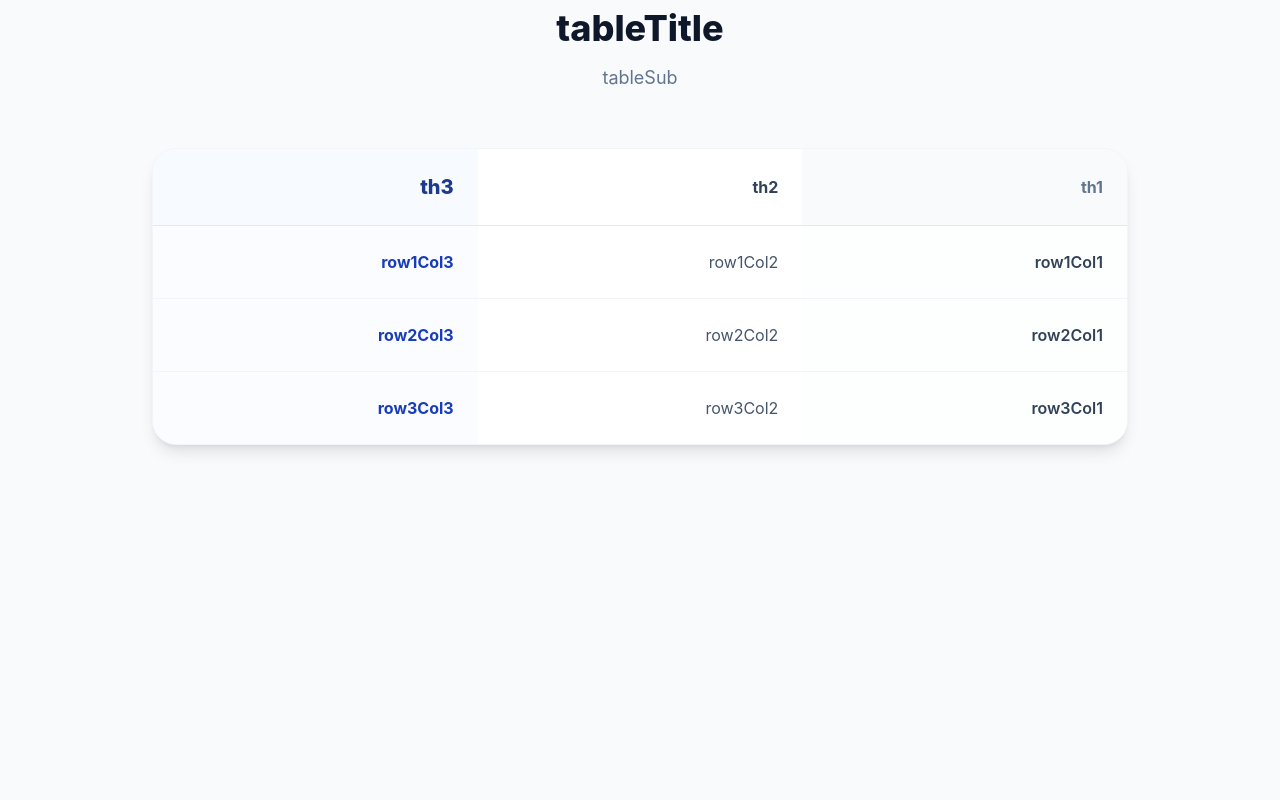
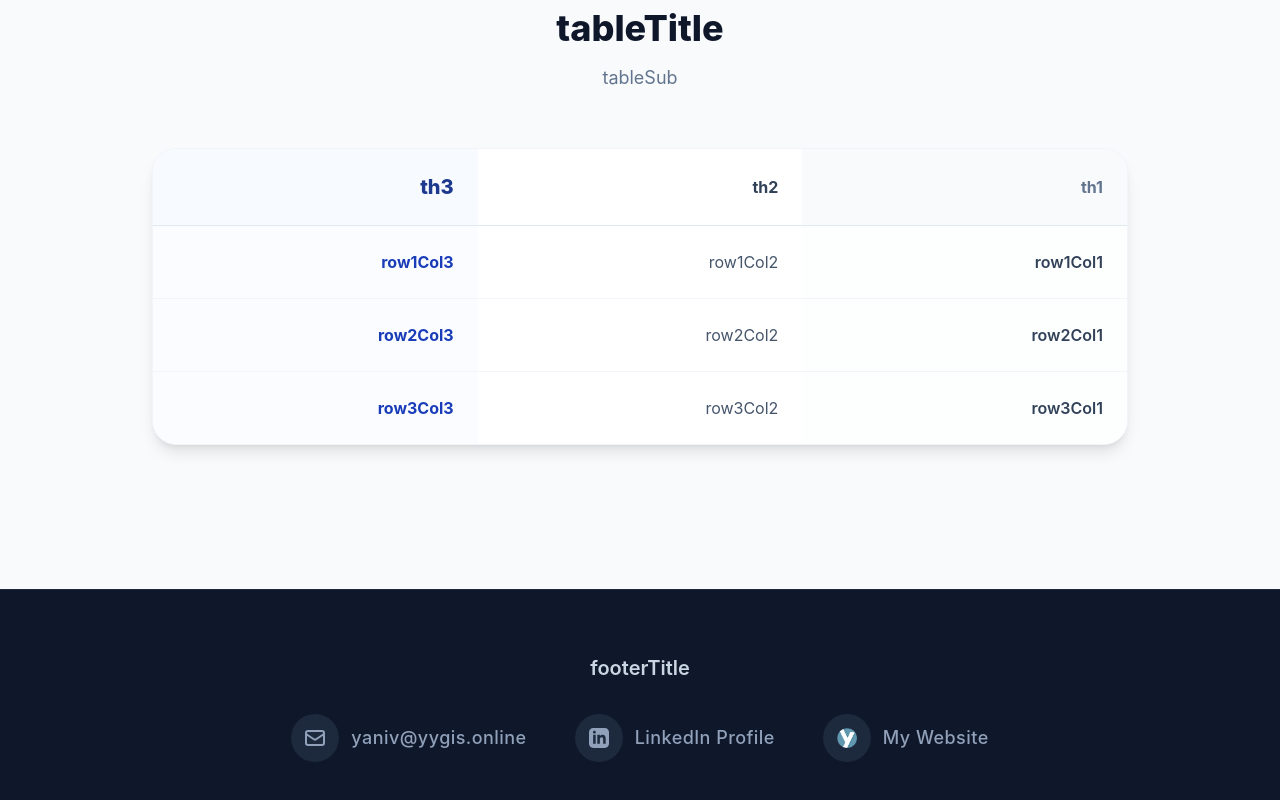
Before and after one commit to yarazi/raas, a React (Vite) app in the folder RaasWeb/: page / in a window 1280 px wide. Shown: the part 855-1655 px from the top of the page. Before the commit the page ends 1396 px from the top, so only its background shows below. Built offline with nearby package versions, Linux system fonts and the light colour scheme; the HTML template or start-up script is replaced by a standard one.

Commit message:
mail, li, and my site

```diff
--- a/RaasWeb/src/components/RaasInfoPage/RaasInfoPage.jsx
+++ b/RaasWeb/src/components/RaasInfoPage/RaasInfoPage.jsx
@@ -121,7 +121,56 @@ const RaasInfoPage = () => {
           </table>
         </div>
       </section>
+{/* Footer Section */}
+      <footer className="bg-slate-900 border-t border-slate-800 py-16 mt-12 relative z-20">
+        <div className="max-w-5xl mx-auto px-6 text-center">
+          <h3 className="text-xl font-semibold text-slate-300 mb-8">{t('footerTitle')}</h3>
 
+          <div className="flex flex-col md:flex-row justify-center items-center gap-8 md:gap-12" dir="ltr">
+
+            {/* Email Link */}
+            <a
+              href="mailto:yaniv@yygis.com"
+              className="flex items-center gap-3 text-slate-400 hover:text-white transition-all duration-300 group"
+            >
+              <div className="w-12 h-12 rounded-full bg-slate-800 flex items-center justify-center group-hover:bg-blue-600 transition-colors">
+                <svg className="w-6 h-6" fill="none" viewBox="0 0 24 24" stroke="currentColor">
+                  <path strokeLinecap="round" strokeLinejoin="round" strokeWidth="2" d="M3 8l7.89 5.26a2 2 0 002.22 0L21 8M5 19h14a2 2 0 002-2V7a2 2 0 00-2-2H5a2 2 0 00-2 2v10a2 2 0 002 2z" />
+                </svg>
+              </div>
+              <span className="font-medium text-lg tracking-wide">yaniv@yygis.online</span>
+            </a>
+
+            {/* LinkedIn Link */}
+            <a
+              href="https://www.linkedin.com/in/yanivarazi/"
+              target="_blank"
+              rel="noopener noreferrer"
+              className="flex items-center gap-3 text-slate-400 hover:text-white transition-all duration-300 group"
+            >
+              <div className="w-12 h-12 rounded-full bg-slate-800 flex items-center justify-center group-hover:bg-[#0a66c2] transition-colors">
+                <svg className="w-5 h-5" fill="currentColor" viewBox="0 0 24 24">
+                  <path d="M19 0h-14c-2.761 0-5 2.239-5 5v14c0 2.761 2.239 5 5 5h14c2.762 0 5-2.239 5-5v-14c0-2.761-2.238-5-5-5zm-11 19h-3v-11h3v11zm-1.5-12.268c-.966 0-1.75-.79-1.75-1.764s.784-1.764 1.75-1.764 1.75.79 1.75 1.764-.783 1.764-1.75 1.764zm13.5 12.268h-3v-5.604c0-3.368-4-3.113-4 0v5.604h-3v-11h3v1.765c1.396-2.586 7-2.777 7 2.476v6.759z"/>
+                </svg>
+              </div>
+              <span className="font-medium text-lg tracking-wide">LinkedIn Profile</span>
+            </a>
+
+            {/* my site*/}
+            <a
+              href="https://yygis.com"
+              target="_blank"
+              rel="noopener noreferrer"
+              className="flex items-center gap-3 text-slate-400 hover:text-white transition-all duration-300 group"
+            >
+              <div className="w-12 h-12 rounded-full bg-slate-800 flex items-center justify-center group-hover:bg-[#0a66c2] transition-colors">
+                <img src="/favicon-32x32.png" alt="My Website" className="w-5 h-5" />
+              </div>
+              <span className="font-medium text-lg tracking-wide">My Website</span>
+            </a>
+          </div>
+        </div>
+      </footer>
     </div>
   );
 };
--- a/RaasWeb/src/locales/en.json
+++ b/RaasWeb/src/locales/en.json
@@ -22,5 +22,6 @@
   "row2Col3": "100% stable and consistent performance",
   "row3Col1": "Scaling Costs",
   "row3Col2": "Budget spikes (hardware & licensing)",
-  "row3Col3": "Organic growth (pay-per-use only)"
+  "row3Col3": "Organic growth (pay-per-use only)",
+  "footerTitle": "For more information & contact:"
 }
--- a/RaasWeb/src/locales/es.json
+++ b/RaasWeb/src/locales/es.json
@@ -22,5 +22,6 @@
   "row2Col3": "Rendimiento 100% estable y constante",
   "row3Col1": "Costos de escalabilidad (Scaling)",
   "row3Col2": "Saltos en el presupuesto (hardware y licencias)",
-  "row3Col3": "Crecimiento orgánico (solo por uso)"
+  "row3Col3": "Crecimiento orgánico (solo por uso)",
+  "footerTitle": "Para más información y contacto:"
 }
--- a/RaasWeb/src/locales/he.json
+++ b/RaasWeb/src/locales/he.json
@@ -22,5 +22,6 @@
   "row2Col3": "ביצועים יציבים וקבועים ב-100%",
   "row3Col1": "עלויות גידול (Scaling)",
   "row3Col2": "קפיצות תקציב (חומרה ורישוי)",
-  "row3Col3": "צמיחה אורגנית (לפי שימוש בלבד)"
+  "row3Col3": "צמיחה אורגנית (לפי שימוש בלבד)",
+  "footerTitle": "ליצירת קשר ופרטים נוספים:"
 }
```
